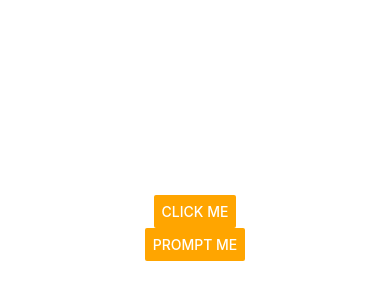
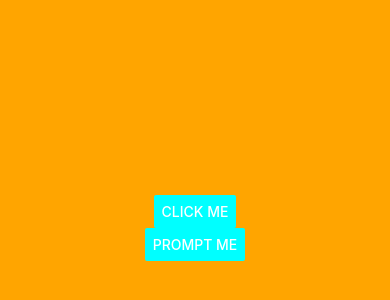
Before and after one commit to BStudentCode/ReactNativeTesting, a React Native app: screen / in a window 390 px wide. Shown: the part 194-494 px from the top of the page. Built offline with nearby package versions, Linux system fonts and the light colour scheme.

Commit message:
Styles
Signed-off-by: B <hennyhexservers@gmail.com>

```diff
--- a/App.js
+++ b/App.js
@@ -31,12 +31,14 @@ import {
 
 //PROMPT ALERTS ONLY WORK ON iOS
 
+//WHEN IMPORTING ARRAY OF STYLES, OBJECT ON THE RIGHT OVERWRITES PROPS OF OBJECT ON THE LEFT
+
 export default function App() {
   return (
-    <SafeAreaView style={styles.container}>
+    <SafeAreaView style={[styles.container, containerStyle]}>
       <Button
         title="Click Me"
-        color="orange"
+        color="cyan"
         onPress={() =>
           Alert.alert("My title", "My message", [
             { text: "YES! 😀", onPress: () => console.log("Pressed YES") },
@@ -47,7 +49,7 @@ export default function App() {
 
       <Button
         title="Prompt Me"
-        color="orange"
+        color="aqua"
         onPress={() =>
           Alert.prompt("My title", "My message", (text) => console.log(text))
         }
@@ -55,6 +57,8 @@ export default function App() {
     </SafeAreaView>
   );
 }
+
+const containerStyle = { backgroundColor: "orange" };
 
 const styles = StyleSheet.create({
   container: {
```
